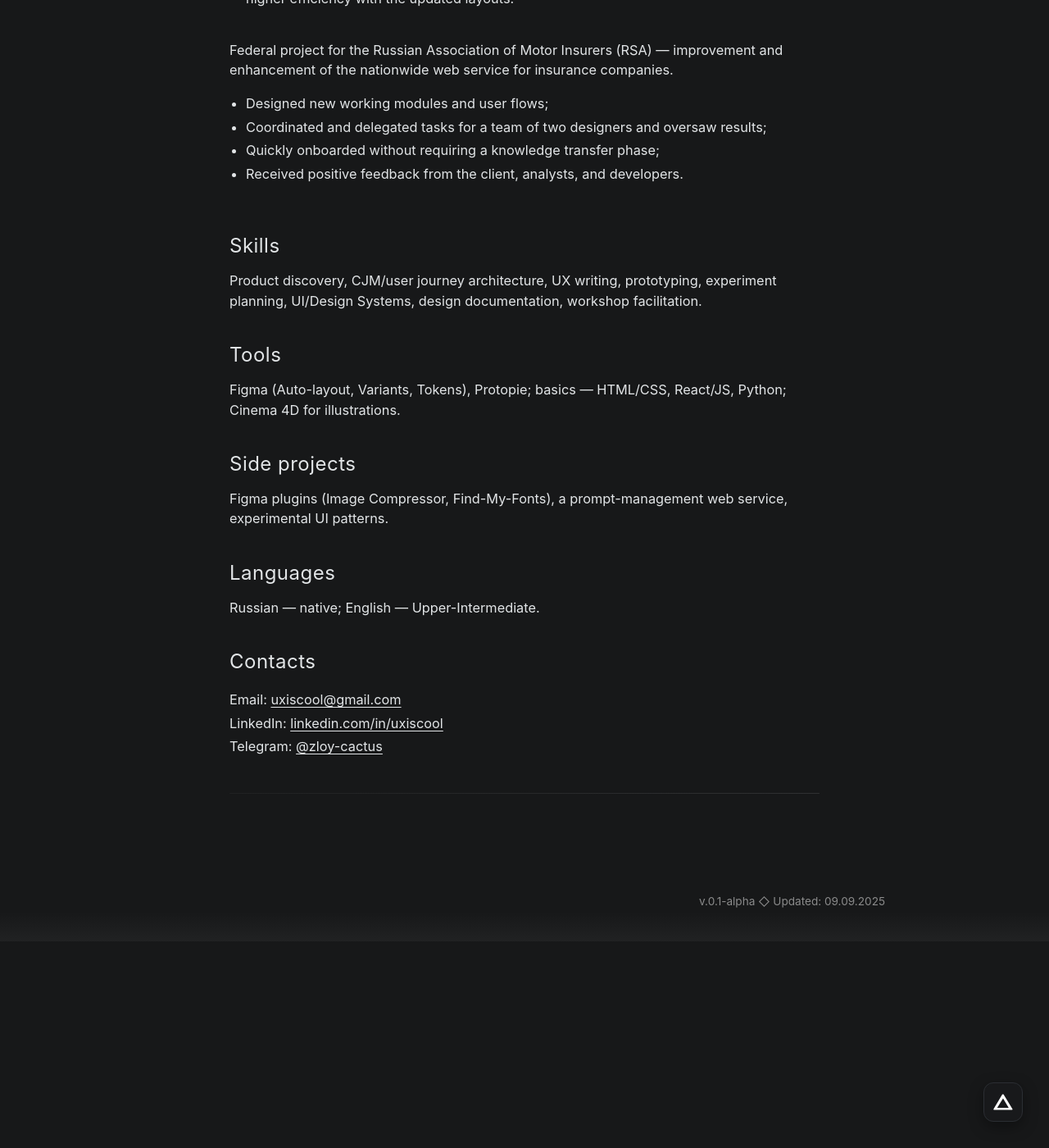
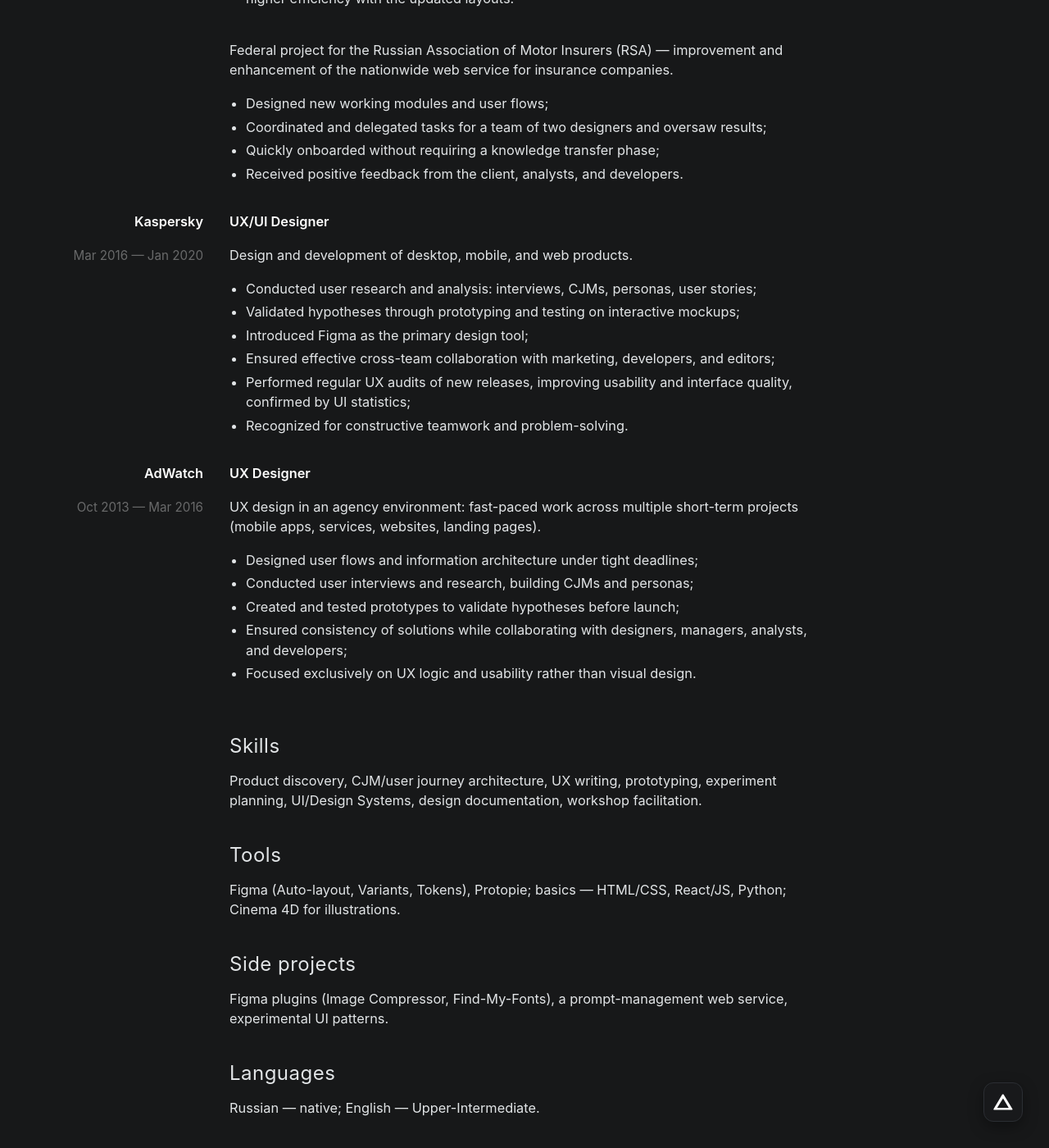
Before and after one commit to uxiscool/experience, a Jekyll site: the page built from cv.md, in a window 1280 px wide and 1400 px high, scrolled down 1799 px. Shown: the whole window at 82% size. Built offline with Jekyll 4.4.1, drawn with Linux system fonts in a browser that asks for light colours; before the commit the page ends 2947 px from its top, so only the background shows below that.

Commit message:
Add files via upload

```diff
--- a/cv.md
+++ b/cv.md
@@ -79,6 +79,39 @@ permalink: /cv/
         <li>Received positive feedback from the client, analysts, and developers.</li>
       </ul>
     </div>
+    <!-- Job: Kaspersky -->
+    <div class="cv-rail">
+      <span class="cv-company">Kaspersky</span><br>
+      <span class="cv-dates">Mar 2016 — Jan 2020</span>
+    </div>
+    <div class="cv-right">
+      <div class="cv-role">UX/UI Designer</div>
+      <p>Design and development of desktop, mobile, and web products.</p>
+      <ul class="cv-bullets">
+        <li>Conducted user research and analysis: interviews, CJMs, personas, user stories;</li>
+        <li>Validated hypotheses through prototyping and testing on interactive mockups;</li>
+        <li>Introduced Figma as the primary design tool;</li>
+        <li>Ensured effective cross-team collaboration with marketing, developers, and editors;</li>
+        <li>Performed regular UX audits of new releases, improving usability and interface quality, confirmed by UI statistics;</li>
+        <li>Recognized for constructive teamwork and problem-solving.</li>
+      </ul>
+    </div>
+        <!-- Job: AdWatch -->
+    <div class="cv-rail">
+      <span class="cv-company">AdWatch</span><br>
+      <span class="cv-dates">Oct 2013 — Mar 2016</span>
+    </div>
+    <div class="cv-right">
+      <div class="cv-role">UX Designer</div>
+      <p>UX design in an agency environment: fast-paced work across multiple short-term projects (mobile apps, services, websites, landing pages).</p>
+      <ul class="cv-bullets">
+        <li>Designed user flows and information architecture under tight deadlines;</li>
+        <li>Conducted user interviews and research, building CJMs and personas;</li>
+        <li>Created and tested prototypes to validate hypotheses before launch;</li>
+        <li>Ensured consistency of solutions while collaborating with designers, managers, analysts, and developers;</li>
+        <li>Focused exclusively on UX logic and usability rather than visual design.</li>
+      </ul>
+    </div>
     <!-- SKILLS -->
     <div class="cv-rail"></div>
     <div class="cv-right"><h2 class="cvsubheading">Skills</h2></div>
```
